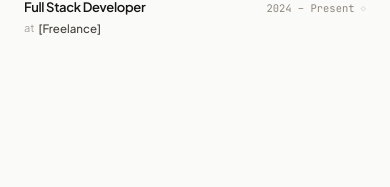
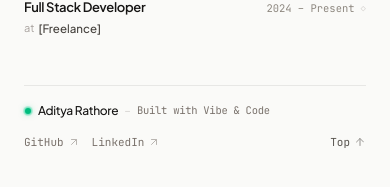
Before and after one commit to Code-Xceed/portfolio, a React (Vite) app: page / in a window 390 px wide. Shown: the part 2987-3174 px from the top of the page. Before the commit the page ends 3108 px from the top, so only its background shows below. Built offline with nearby package versions, Linux system fonts and the light colour scheme.

Commit message:
feat(footer): expand task bar width, add vibe & code label, and refine mobile layout

```diff
--- a/src/App.jsx
+++ b/src/App.jsx
@@ -3,6 +3,7 @@ import { ArrowUp } from 'lucide-react';
 import Hero from './components/Hero';
 import SelectedWorks from './components/SelectedWorks';
 import InterestsExperience from './components/InterestsExperience';
+import Footer from './components/Footer';
 import BotanicalBorders from './components/BotanicalBorders';
 import JapaneseZenEffects from './components/JapaneseZenEffects';
 
@@ -11,7 +12,8 @@ export default function App() {
 
   useEffect(() => {
     const handleScroll = () => {
-      setShowScrollTop(window.scrollY > 320);
+      const isBottom = window.innerHeight + window.scrollY >= document.documentElement.scrollHeight - 100;
+      setShowScrollTop(window.scrollY > 320 && !isBottom);
     };
     window.addEventListener('scroll', handleScroll, { passive: true });
     return () => window.removeEventListener('scroll', handleScroll);
@@ -52,6 +54,9 @@ export default function App() {
 
         {/* Step 3: Interests and Experience Section */}
         <InterestsExperience />
+
+        {/* Step 4: Ultra-Minimal Single-Row Zen Footer */}
+        <Footer onScrollToTop={handleScrollToTop} />
       </main>
 
       {/* 5. Floating Zen Quick-Nav / Back-to-Top Indicator (Compact circle on mobile, text pill on desktop) */}
--- /dev/null
+++ b/src/components/Footer.jsx
@@ -0,0 +1,143 @@
+import React from 'react';
+import { ArrowUp, ArrowUpRight } from 'lucide-react';
+
+/**
+ * Ultra-minimal, non-generic Zen footer task bar.
+ * Expansive width with generous center breathing room (Ma), live emerald beacon,
+ * and precision micro-interactions.
+ */
+export default function Footer({ onScrollToTop }) {
+  return (
+    <footer className="relative z-10 w-full max-w-4xl mx-auto px-6 sm:px-8 pt-3 sm:pt-4 pb-12 sm:pb-16">
+      {/* 1px Minimal Divider Line with generous breathing room */}
+      <div className="w-full border-t border-[rgba(22,21,20,0.08)] pt-4 sm:pt-5">
+
+        {/* DESKTOP & TABLET VIEW (sm and up): Expansive single-row task bar with wide center Ma */}
+        <div className="hidden sm:flex items-center justify-between text-xs font-mono text-[#8C867E]">
+          {/* Left: Live Status Beacon · Identity – Built with Vibe & Code */}
+          <div className="flex items-center gap-2 select-none shrink-0">
+            {/* Live emerald beacon with soft breathing pulse */}
+            <span className="relative flex h-2 w-2 items-center justify-center shrink-0">
+              <span
+                className="animate-ping absolute inline-flex h-full w-full rounded-full bg-emerald-400/50"
+                style={{ animationDuration: '3s' }}
+              />
+              <span className="relative inline-flex rounded-full h-1.5 w-1.5 bg-emerald-500 shadow-[0_0_6px_rgba(16,185,129,0.5)]" />
+            </span>
+
+            {/* Identity */}
+            <span className="font-sans font-medium text-[#161514] tracking-tight text-[12.5px] sm:text-[13px]">
+              Aditya Rathore
+            </span>
+
+            <span className="text-stone-300 font-normal select-none">–</span>
+
+            {/* Philosophy mark */}
+            <span className="text-stone-500 tracking-tight font-mono text-[11.5px] sm:text-[12px]">
+              Built with Vibe &amp; Code
+            </span>
+          </div>
+
+          {/* Generous Center Space (Ma / 間) naturally formed by max-w-4xl and justify-between */}
+
+          {/* Right: Discreet Tactile Links & Back to Top */}
+          <div className="flex items-center gap-2.5 sm:gap-3 text-stone-500 select-none shrink-0">
+            <a
+              href="https://github.com/Code-Xceed"
+              target="_blank"
+              rel="noopener noreferrer"
+              className="group/link pressable inline-flex items-center gap-1 px-1.5 py-0.5 rounded hover:text-[#161514] hover:bg-black/[0.035] transition-all duration-150"
+              title="GitHub profile"
+            >
+              <span>GitHub</span>
+              <ArrowUpRight className="w-3 h-3 opacity-50 group-hover/link:opacity-100 group-hover/link:translate-x-0.5 group-hover/link:-translate-y-0.5 transition-all duration-150" />
+            </a>
+
+            <a
+              href="https://www.linkedin.com/in/aditya-rathore-110125385"
+              target="_blank"
+              rel="noopener noreferrer"
+              className="group/link pressable inline-flex items-center gap-1 px-1.5 py-0.5 rounded hover:text-[#161514] hover:bg-black/[0.035] transition-all duration-150"
+              title="LinkedIn profile"
+            >
+              <span>LinkedIn</span>
+              <ArrowUpRight className="w-3 h-3 opacity-50 group-hover/link:opacity-100 group-hover/link:translate-x-0.5 group-hover/link:-translate-y-0.5 transition-all duration-150" />
+            </a>
+
+            {onScrollToTop && (
+              <button
+                type="button"
+                onClick={onScrollToTop}
+                className="group/top pressable inline-flex items-center gap-1 px-1.5 py-0.5 rounded text-[#57534E] hover:text-[#161514] hover:bg-black/[0.035] transition-all duration-150 cursor-pointer active:scale-95"
+                aria-label="Scroll to top of page"
+              >
+                <span>Top</span>
+                <ArrowUp className="w-3 h-3 opacity-60 group-hover/top:-translate-y-0.5 transition-transform duration-150" />
+              </button>
+            )}
+          </div>
+        </div>
+
+        {/* MOBILE VIEW (< sm): Perfectly balanced, never squished or clipped */}
+        <div className="flex sm:hidden flex-col gap-2.5 text-[11px] font-mono text-[#8C867E]">
+          {/* Mobile Top Row: Beacon + Identity – Built with Vibe & Code */}
+          <div className="flex items-center justify-between select-none">
+            <div className="flex items-center gap-1.5 min-w-0">
+              <span className="relative flex h-2 w-2 items-center justify-center shrink-0">
+                <span
+                  className="animate-ping absolute inline-flex h-full w-full rounded-full bg-emerald-400/50"
+                  style={{ animationDuration: '3s' }}
+                />
+                <span className="relative inline-flex rounded-full h-1.5 w-1.5 bg-emerald-500 shadow-[0_0_6px_rgba(16,185,129,0.5)]" />
+              </span>
+              <span className="font-sans font-medium text-[#161514] tracking-tight text-[12px] truncate">
+                Aditya Rathore
+              </span>
+              <span className="text-stone-300 font-normal select-none">–</span>
+              <span className="text-stone-500 tracking-tight text-[10.5px] truncate">
+                Built with Vibe &amp; Code
+              </span>
+            </div>
+          </div>
+
+          {/* Mobile Bottom Row: Clean tactile action links */}
+          <div className="flex items-center justify-between text-stone-500 select-none pt-0.5">
+            <div className="flex items-center gap-3">
+              <a
+                href="https://github.com/Code-Xceed"
+                target="_blank"
+                rel="noopener noreferrer"
+                className="group/link inline-flex items-center gap-1 py-0.5 hover:text-[#161514] transition-colors duration-150 active:scale-95"
+              >
+                <span>GitHub</span>
+                <ArrowUpRight className="w-3 h-3 opacity-50" />
+              </a>
+              <a
+                href="https://www.linkedin.com/in/aditya-rathore-110125385"
+                target="_blank"
+                rel="noopener noreferrer"
+                className="group/link inline-flex items-center gap-1 py-0.5 hover:text-[#161514] transition-colors duration-150 active:scale-95"
+              >
+                <span>LinkedIn</span>
+                <ArrowUpRight className="w-3 h-3 opacity-50" />
+              </a>
+            </div>
+
+            {onScrollToTop && (
+              <button
+                type="button"
+                onClick={onScrollToTop}
+                className="group/top inline-flex items-center gap-1 py-0.5 text-[#57534E] hover:text-[#161514] transition-colors duration-150 active:scale-95 cursor-pointer"
+                aria-label="Scroll to top of page"
+              >
+                <span>Top</span>
+                <ArrowUp className="w-3 h-3 opacity-60" />
+              </button>
+            )}
+          </div>
+        </div>
+
+      </div>
+    </footer>
+  );
+}
--- a/src/components/InterestsExperience.jsx
+++ b/src/components/InterestsExperience.jsx
@@ -74,7 +74,7 @@ export default function InterestsExperience() {
   return (
     <section
       id="interests-experience"
-      className="relative z-10 w-full max-w-3xl mx-auto px-6 sm:px-8 pt-6 sm:pt-8 pb-20 sm:pb-28 scroll-mt-8 sm:scroll-mt-12"
+      className="relative z-10 w-full max-w-3xl mx-auto px-6 sm:px-8 pt-6 sm:pt-8 pb-8 sm:pb-10 scroll-mt-8 sm:scroll-mt-12"
     >
       {/* ======================================================== */}
       {/* 2-COLUMN VIEWPORT GRID (Wide gap, compact media width)   */}
```
